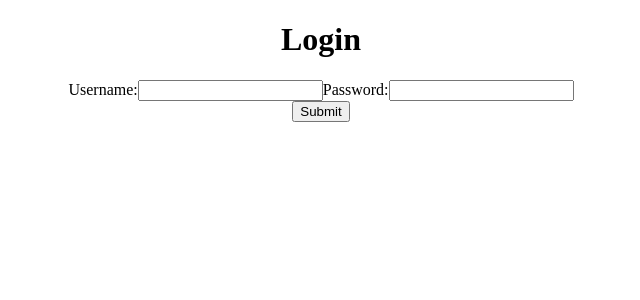
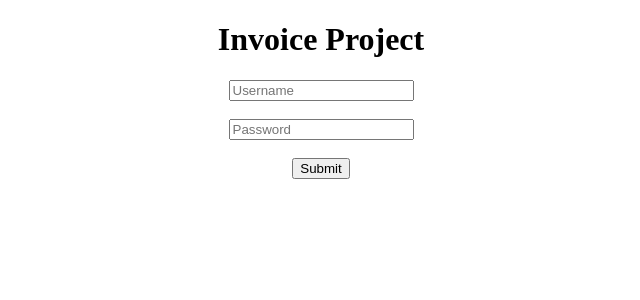
Before and after one commit to salgadopietrini/invoice-project, a React (Create React App) app: page /login in a window 1280 px wide. Shown: the top 300 px of the page, without its empty margins (319-959 px from the left). Built offline with nearby package versions, Linux system fonts and the light colour scheme.

Commit message:
Create login

```diff
--- a/src/components/Login/Login.js
+++ b/src/components/Login/Login.js
@@ -16,16 +16,24 @@ const SavePassword = (event) =>{
 const SubmitUser = () =>{
 
 
+    let url="https://mocki.io/v1/a1b5ace8-d041-44f9-b4ad-46d94449b8ea";
+    fetch(url)
+      .then({})
+
+    console.log("login sucessful");
+
+
+
 }
 
   return(
   <div><center>
-  <h1>Login</h1>
+  <icon ></icon>
+  <h1>Invoice Project</h1>
   <div>
-  <label>Username:</label>
-    <input onChange={SaveUsername}/>
-    <label>Password:</label>
-    <input onChange={SavePassword}/>
+
+    <input placeholder="Username" onChange={SaveUsername}/><br></br><br></br>
+    <input placeholder="Password" onChange={SavePassword}/><br></br>
     <br></br><button onClick={SubmitUser}>Submit</button>
   </div>
 
```
